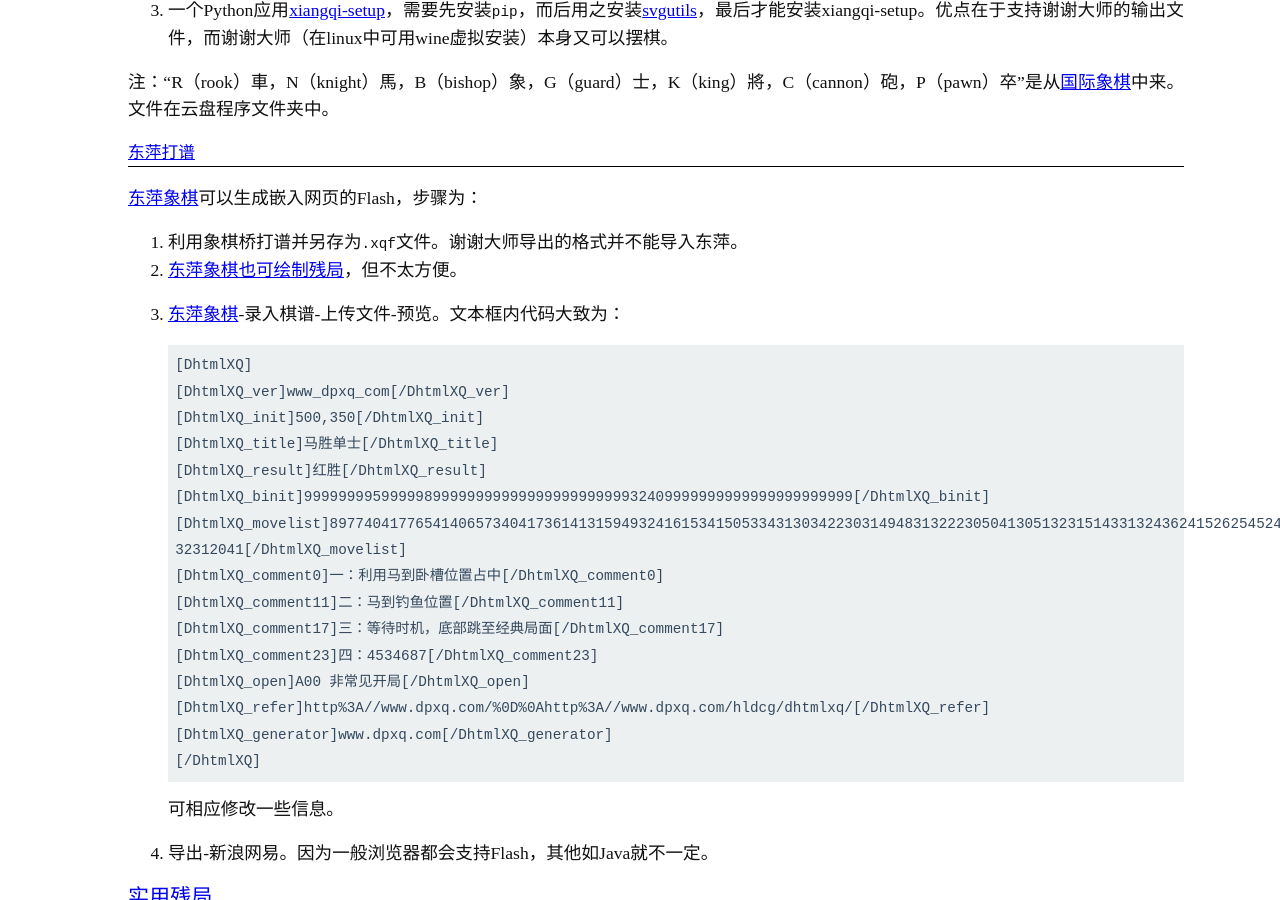
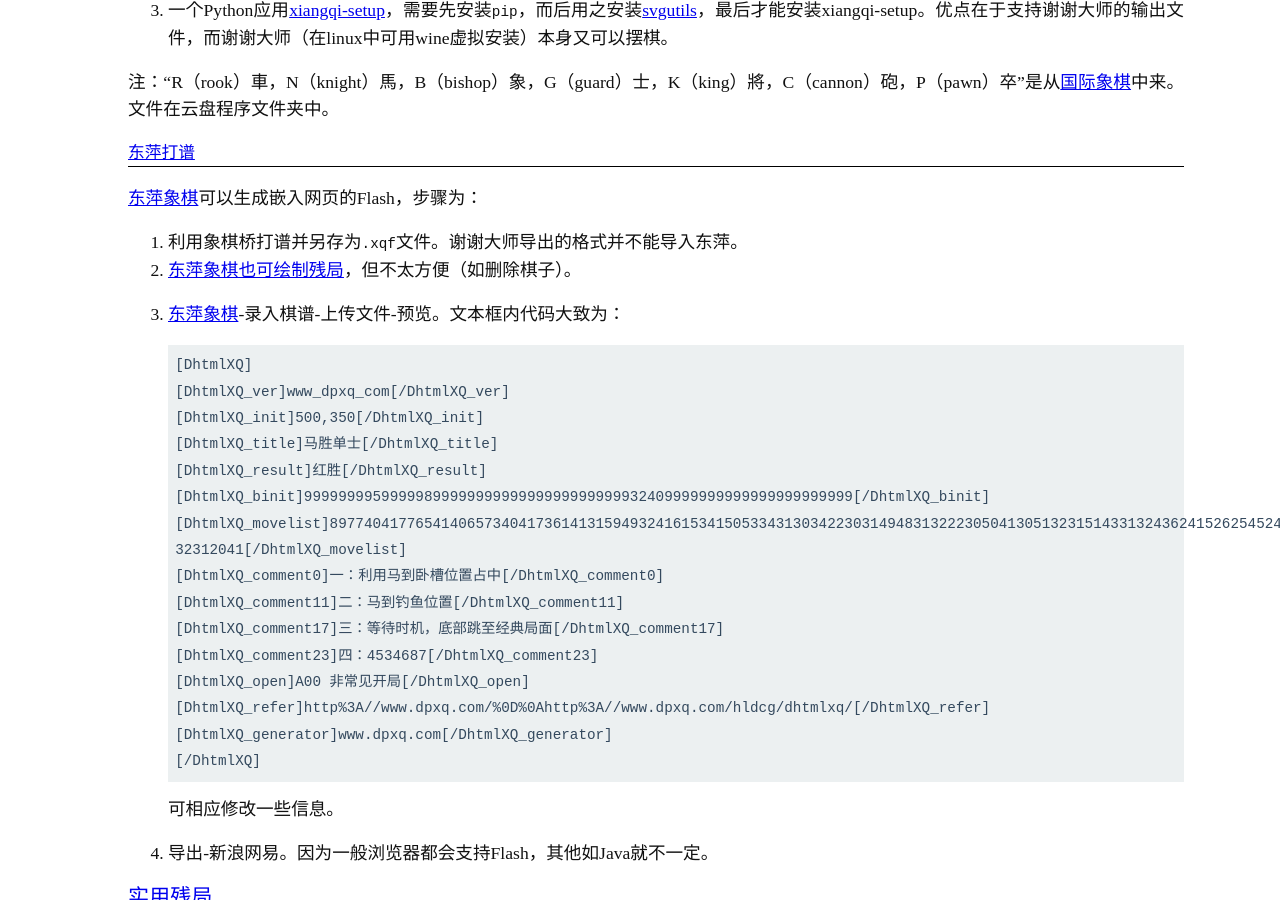
Before and after one commit to hueidou/hueidou.github.io, a Jekyll site: the page built from _posts/2014-11-22-cchess.html, in a window 1280 px wide and 900 px high, scrolled down 917 px. Built offline with Jekyll 4.4.1, drawn with Linux system fonts in a browser that asks for light colours; nearby versions of some CDN libraries; library files that are not in the unit come from our copies; Markdown is read by kramdown in place of the engine named in the settings; comment, search, counter and statistics services are not loaded.

Commit message:
dongping delete

```diff
--- a/_posts/2014-11-22-cchess.html
+++ b/_posts/2014-11-22-cchess.html
@@ -43,7 +43,7 @@
 <p><a href="http://www.dpxq.com/hldcg/search/">东萍象棋</a>可以生成嵌入网页的Flash，步骤为：</p>
 <ol style="list-style-type: decimal">
 <li>利用象棋桥打谱并另存为<code>.xqf</code>文件。谢谢大师导出的格式并不能导入东萍。</li>
-<li><a href="http://www.ok667.net/zqhuang/tutorial.php#index">东萍象棋也可绘制残局</a>，但不太方便。</a></li>
+<li><a href="http://www.ok667.net/zqhuang/tutorial.php#index">东萍象棋也可绘制残局</a>，但不太方便（如删除棋子）。</a></li>
 <li><p><a href="http://www.dpxq.com/hldcg/search/">东萍象棋</a>-录入棋谱-上传文件-预览。文本框内代码大致为：</p>
 <pre><code>[DhtmlXQ]
 [DhtmlXQ_ver]www_dpxq_com[/DhtmlXQ_ver]
```
